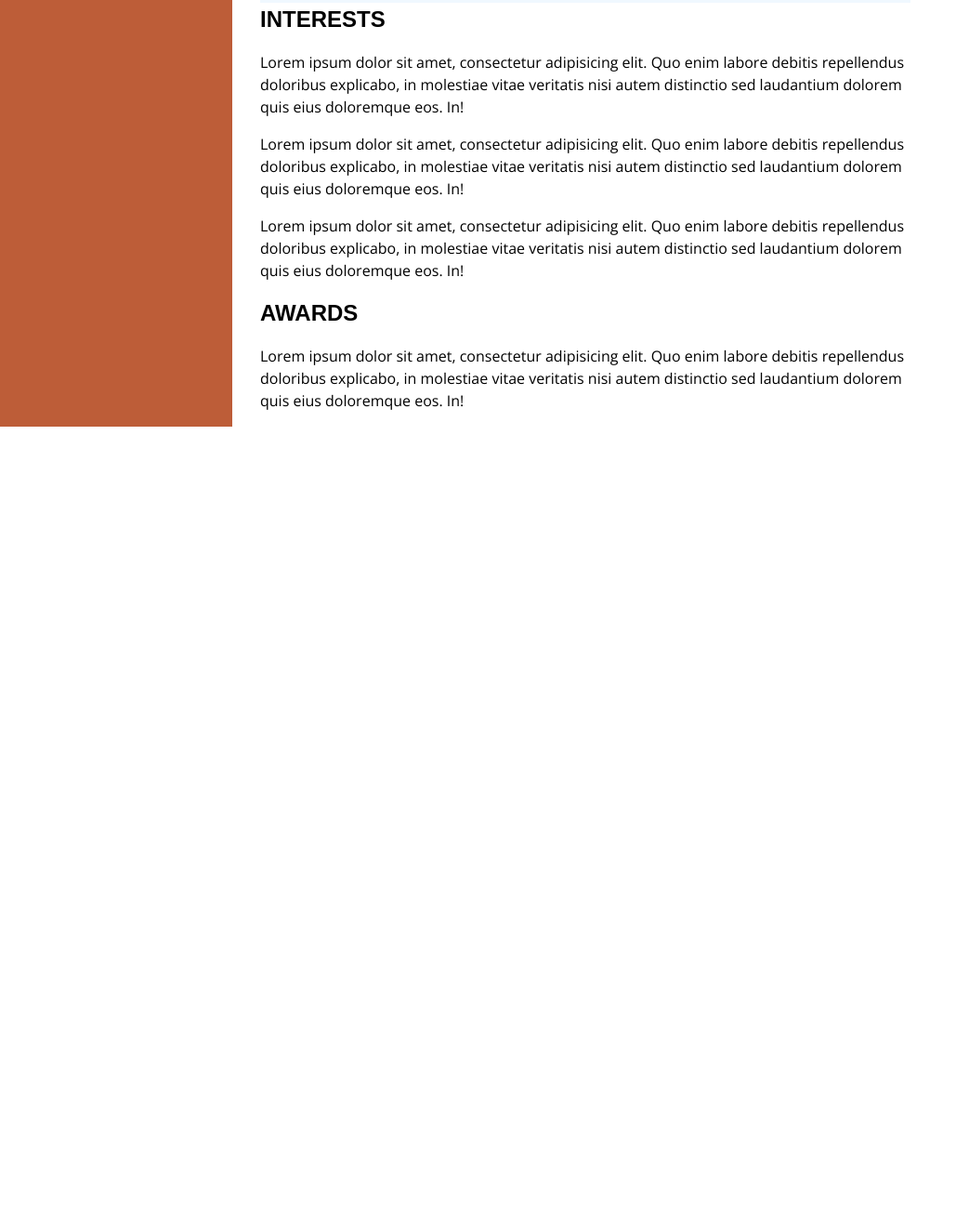
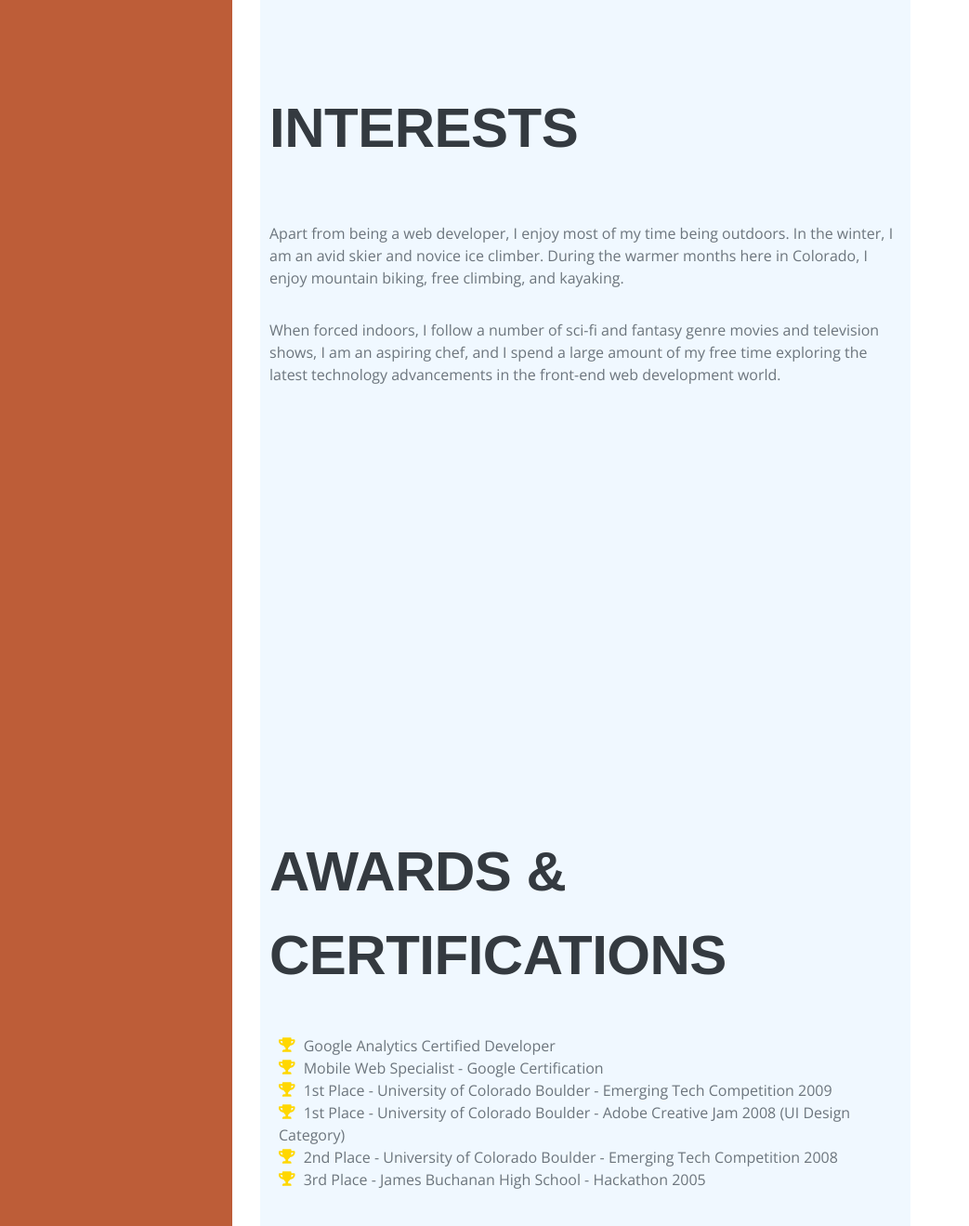
Before and after one commit to atarsa/resume-template, a Gatsby site: page / in a window 1280 px wide. Shown: the part 2581-3900 px from the top of the page at 93% size, without its empty margins (0-1043 px from the left). Before the commit the page ends 3040 px from the top, so only its background shows below. Built offline with nearby package versions, Linux system fonts and the light colour scheme; Gatsby itself is replaced by a stand-in of ours.

Commit message:
Add Interests and Awards sections

```diff
--- /dev/null
+++ b/src/components/Awards.js
@@ -0,0 +1,57 @@
+import React from "react"
+import { FontAwesomeIcon } from "@fortawesome/react-fontawesome"
+import styled from "styled-components"
+
+import StyledSection from "./StyledSection"
+import Heading from "./Heading"
+
+const StyledList = styled.ul`
+  margin: 0;
+  padding-left: 1rem;
+
+  li {
+    list-style: none;
+  }
+`
+
+const StyledIcon = styled(FontAwesomeIcon)`
+  color: ${props => props.theme.colors.gold};
+  font-size: 2rem;
+  padding-right: 0.5rem;
+`
+
+const Interests = () => {
+  return (
+    <StyledSection id="awards">
+      <Heading title="Awards & Certifications" />
+      <StyledList>
+        <li>
+          <StyledIcon icon="trophy" /> Google Analytics Certified Developer
+        </li>
+        <li>
+          <StyledIcon icon="trophy" /> Mobile Web Specialist - Google
+          Certification
+        </li>
+        <li>
+          <StyledIcon icon="trophy" /> 1st Place - University of Colorado
+          Boulder - Emerging Tech Competition 2009
+        </li>
+        <li>
+          <StyledIcon icon="trophy" /> 1st Place - University of Colorado
+          Boulder - Adobe Creative Jam 2008 (UI Design Category)
+        </li>
+        <li>
+          <StyledIcon icon="trophy" /> 2nd Place - University of Colorado
+          Boulder - Emerging Tech Competition 2008
+        </li>
+        <li>
+          {" "}
+          <StyledIcon icon="trophy" /> 3rd Place - James Buchanan High School -
+          Hackathon 2005
+        </li>
+      </StyledList>
+    </StyledSection>
+  )
+}
+
+export default Interests
--- /dev/null
+++ b/src/components/Interests.js
@@ -0,0 +1,25 @@
+import React from "react"
+import StyledSection from "./StyledSection"
+import Heading from "./Heading"
+
+const Interests = () => {
+  return (
+    <StyledSection id="interests">
+      <Heading title="Interests" />
+      <p>
+        Apart from being a web developer, I enjoy most of my time being
+        outdoors. In the winter, I am an avid skier and novice ice climber.
+        During the warmer months here in Colorado, I enjoy mountain biking, free
+        climbing, and kayaking.
+      </p>
+      <p>
+        When forced indoors, I follow a number of sci-fi and fantasy genre
+        movies and television shows, I am an aspiring chef, and I spend a large
+        amount of my free time exploring the latest technology advancements in
+        the front-end web development world.
+      </p>
+    </StyledSection>
+  )
+}
+
+export default Interests
--- a/src/layout/Layout.js
+++ b/src/layout/Layout.js
@@ -5,6 +5,7 @@ import { theme } from "../styles/theme"
 import { library } from "@fortawesome/fontawesome-svg-core"
 import { fab } from "@fortawesome/free-brands-svg-icons"
 import { faBars } from "@fortawesome/free-solid-svg-icons"
+import { faTrophy } from "@fortawesome/free-solid-svg-icons"
 // components
 import Header from "../components/Header"
 import Sidebar from "../components/Sidebar"
@@ -12,7 +13,7 @@ import Sidebar from "../components/Sidebar"
 require("@openfonts/saira-semi-condensed_latin")
 require("typeface-open-sans")
 
-library.add(fab, faBars)
+library.add(fab, faBars, faTrophy)
 const GlobalStyle = createGlobalStyle`
   html{
     font-size: 62.5%; /* Now 10px = 1rem! */
--- a/src/pages/index.js
+++ b/src/pages/index.js
@@ -2,7 +2,8 @@ import React from "react"
 import Layout from "../layout/Layout"
 import About from "../components/About"
 import Skills from "../components/Skills"
-
+import Interests from "../components/Interests"
+import Awards from "../components/Awards"
 const IndexPage = () => (
   <Layout>
     <About />
@@ -60,28 +61,9 @@ const IndexPage = () => (
       autem distinctio sed laudantium dolorem quis eius doloremque eos. In!
     </p>
     <Skills />
-    <h2 id="interests"> Interests</h2>
-    <p>
-      Lorem ipsum dolor sit amet, consectetur adipisicing elit. Quo enim labore
-      debitis repellendus doloribus explicabo, in molestiae vitae veritatis nisi
-      autem distinctio sed laudantium dolorem quis eius doloremque eos. In!
-    </p>
-    <p>
-      Lorem ipsum dolor sit amet, consectetur adipisicing elit. Quo enim labore
-      debitis repellendus doloribus explicabo, in molestiae vitae veritatis nisi
-      autem distinctio sed laudantium dolorem quis eius doloremque eos. In!
-    </p>
-    <p>
-      Lorem ipsum dolor sit amet, consectetur adipisicing elit. Quo enim labore
-      debitis repellendus doloribus explicabo, in molestiae vitae veritatis nisi
-      autem distinctio sed laudantium dolorem quis eius doloremque eos. In!
-    </p>
-    <h2 id="awards"> Awards</h2>
-    <p>
-      Lorem ipsum dolor sit amet, consectetur adipisicing elit. Quo enim labore
-      debitis repellendus doloribus explicabo, in molestiae vitae veritatis nisi
-      autem distinctio sed laudantium dolorem quis eius doloremque eos. In!
-    </p>
+    <Interests />
+    <Awards />
+
   </Layout>
 )
 
--- a/src/styles/colors.js
+++ b/src/styles/colors.js
@@ -1,5 +1,6 @@
 export const colors = {
   white: "#fff",
+  gold: " 	#FFD700",
   orange: "#bd5d38",
   light: "rgba(255, 255, 255, 0.5)",
   lighter: "rgba(255, 255, 255, 0.2)",
```
